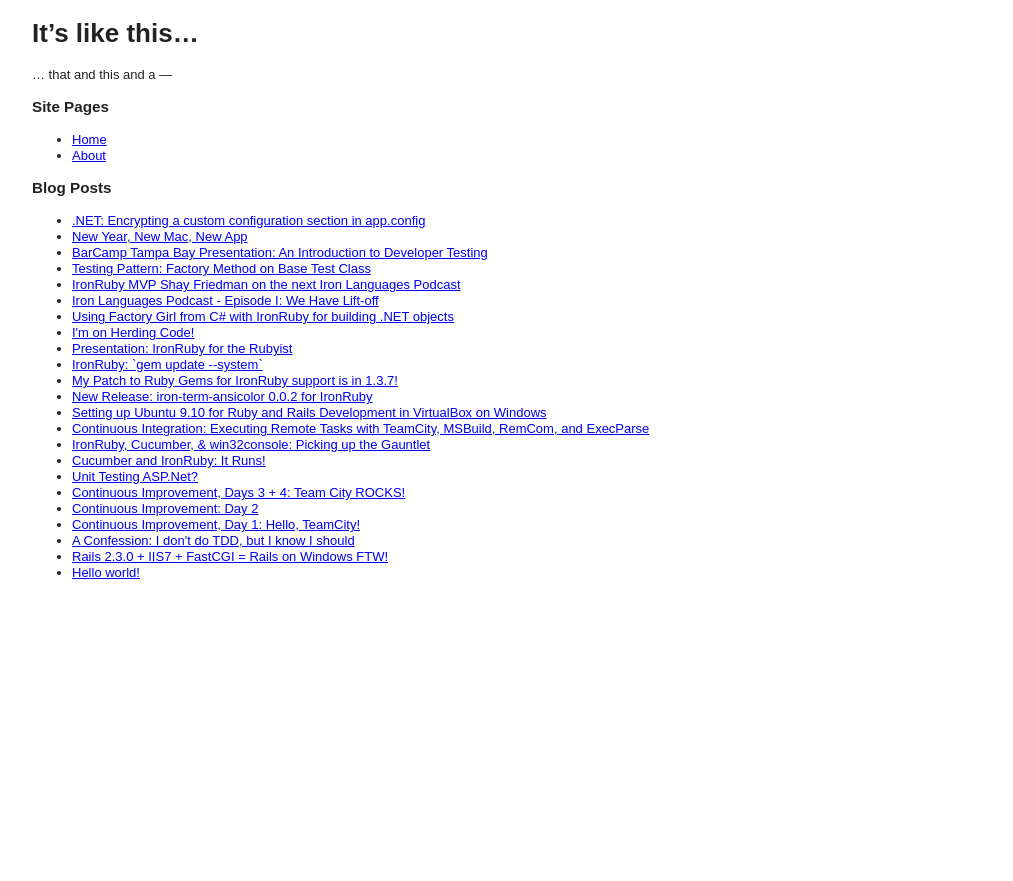
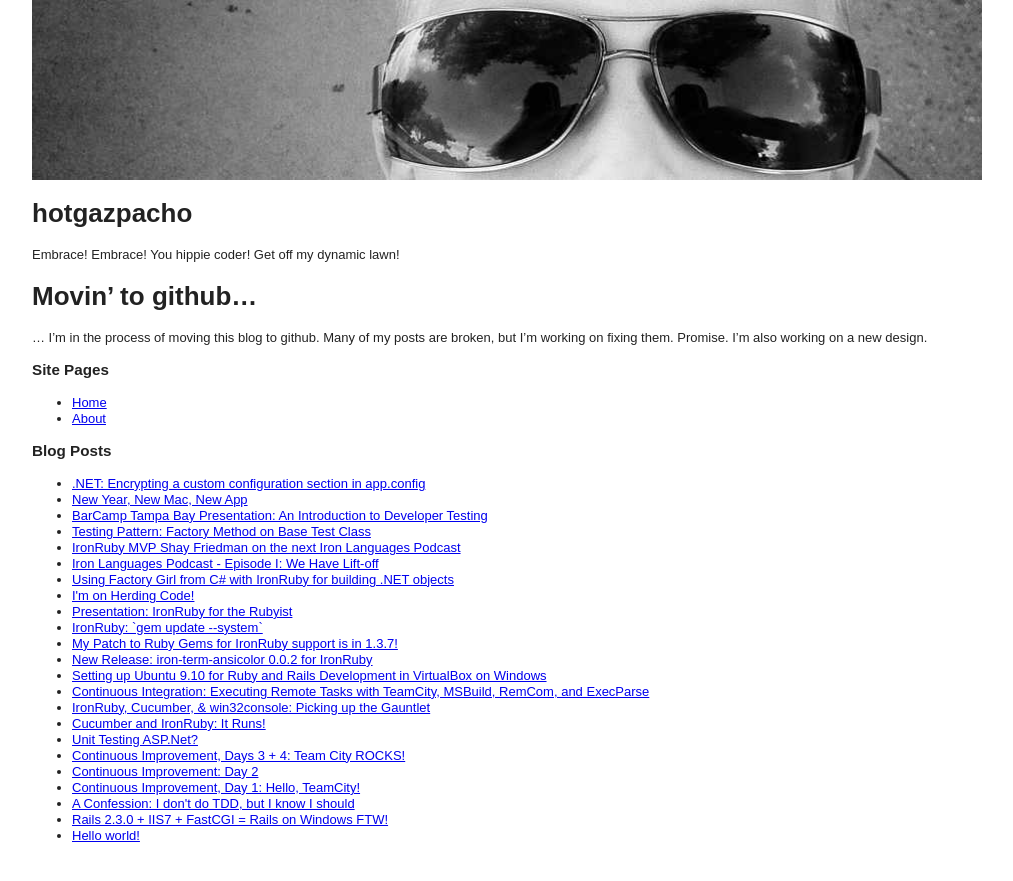
Before and after one commit to hotgazpacho/hotgazpacho.github.com, a Jekyll site: the page built from index.md, in a window 1280 px wide. Shown: the top 881 px of the page, without its empty margins (133-1146 px from the left). Built offline with Jekyll 4.4.1, drawn with Linux system fonts in a browser that asks for light colours; nearby versions of some CDN libraries; Markdown is read by kramdown in place of the engine named in the settings.

Commit message:
first bit of work on customizing

```diff
--- a/_layouts/default.html
+++ b/_layouts/default.html
@@ -3,7 +3,9 @@
 
   <div id="container">
     <header>
-
+      <img src="/img/gotta_wear_shades.jpg" width="1200" height="180" alt="Future's so bright, I gotta wear shades..." />
+      <h1>hotgazpacho</h1>
+      <p>Embrace! Embrace! You hippie coder! Get off my dynamic lawn!</p>
     </header>
     <div id="main" role="main">
       {{ content }}
--- a/index.md
+++ b/index.md
@@ -1,6 +1,8 @@
 ---
 layout: default
-title: h5bp jekyll template
+title: hotgazpacho
 ---
-# It's like this&hellip;
-&hellip; that and this and a &mdash;
+# Movin' to github&hellip;
+&hellip; I'm in the process of moving this blog to github. Many of my
+posts are broken, but I'm working on fixing them. Promise.
+I'm also working on a new design.
```
Also changed, not shown: img/gotta_wear_shades.jpg (added), 1 other file.
